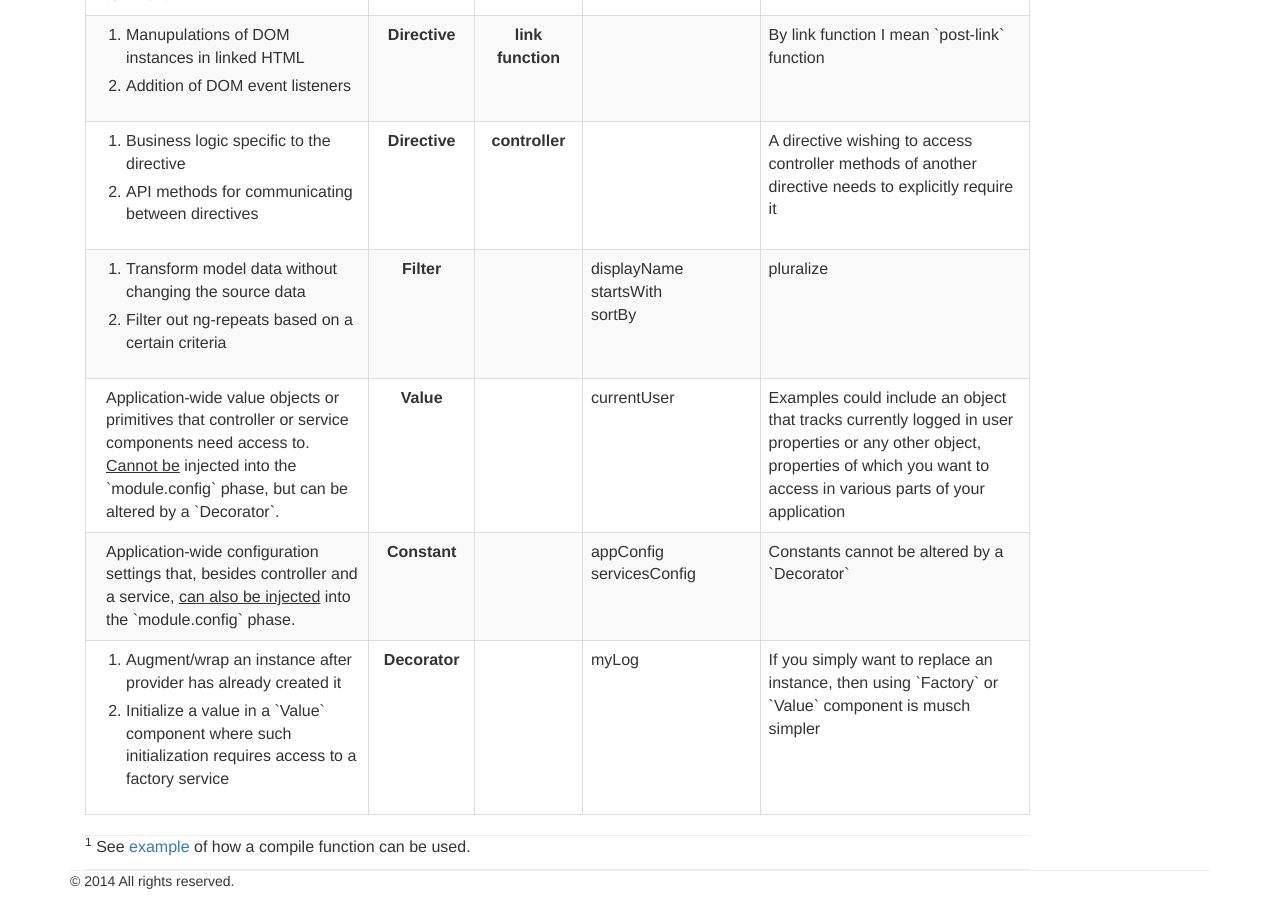
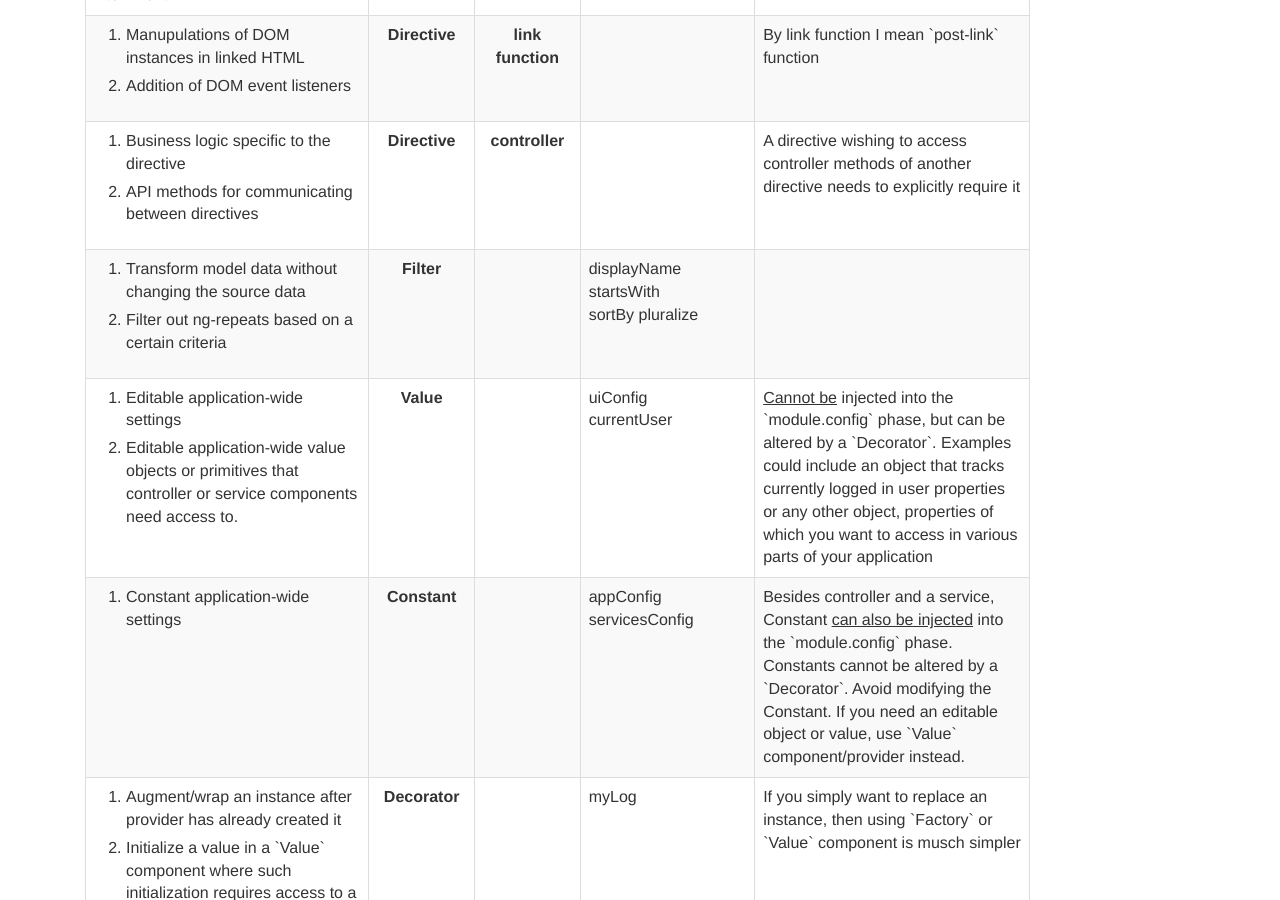
Before and after one commit to demisx/demisx.github.io, a Jekyll site: the page built from _posts/2014-09-14-angular-what-goes-where.md, in a window 1280 px wide and 900 px high, scrolled down 1397 px. Built offline with Jekyll 4.4.1, drawn with Linux system fonts in a browser that asks for light colours; nearby versions of some CDN libraries; Markdown is read by kramdown in place of the engine named in the settings; comment, search, counter and statistics services are not loaded; some of the changed text lies outside the part shown.

Commit message:
Update Angular WGW guide

```diff
--- a/_posts/2014-09-14-angular-what-goes-where.md
+++ b/_posts/2014-09-14-angular-what-goes-where.md
@@ -61,7 +61,7 @@ starting point depending on what you are trying to achieve.
     <th class="text-center">What</th>
     <th class="text-center">Component</th>
     <th class="text-center">Sub-component</th>
-    <th class="text-center">Naming<br/> Convention</th>
+    <th class="text-center">Examples</th>
     <th class="text-center">Notes</th>
   </tr>
   <tr>
@@ -181,34 +181,47 @@ starting point depending on what you are trying to achieve.
       displayName<br/>
       startsWith<br/>
       sortBy
+      pluralize
     </td>
-    <td>pluralize</td>
+    <td></td>
   </tr>
   <tr>
     <td>
-      Application-wide value objects or primitives that controller or service
-      components need access to. <u>Cannot be</u> injected into the
-      `module.config` phase, but can be altered by a `Decorator`.
+      <ol>
+        <li>Editable application-wide settings</li>
+        <li>Editable application-wide value objects or primitives
+            that controller or service components need access to.
+        </li>
+      </ol>
     </td>
     <td>Value</td>
     <td></td>
-    <td>currentUser</td>
-    <td>Examples could include an object that tracks currently logged in user
+    <td>
+      uiConfig<br/>
+      currentUser</td>
+    <td><u>Cannot be</u> injected into the
+      `module.config` phase, but can be altered by a `Decorator`.
+    Examples could include an object that tracks currently logged in user
     properties or any other object, properties of which you want to access in
     various parts of your application</td>
   </tr>
   <tr>
     <td>
-      Application-wide configuration settings that, besides controller and a service,
-      <u>can also be injected</u> into the `module.config` phase.
+      <ol>
+        <li>Constant application-wide settings</li>
+      </ol>
     </td>
     <td>Constant</td>
     <td></td>
     <td>
-      appConfig
+      appConfig<br/>
       servicesConfig
     </td>
-    <td>Constants cannot be altered by a `Decorator`</td>
+    <td>Besides controller and a service, Constant <u>can also be injected</u>
+        into the `module.config` phase. Constants cannot be altered by a
+        `Decorator`. Avoid modifying the Constant. If you need an editable object
+        or value, use `Value` component/provider instead.
+    </td>
   </tr>
    <tr>
     <td>
```
